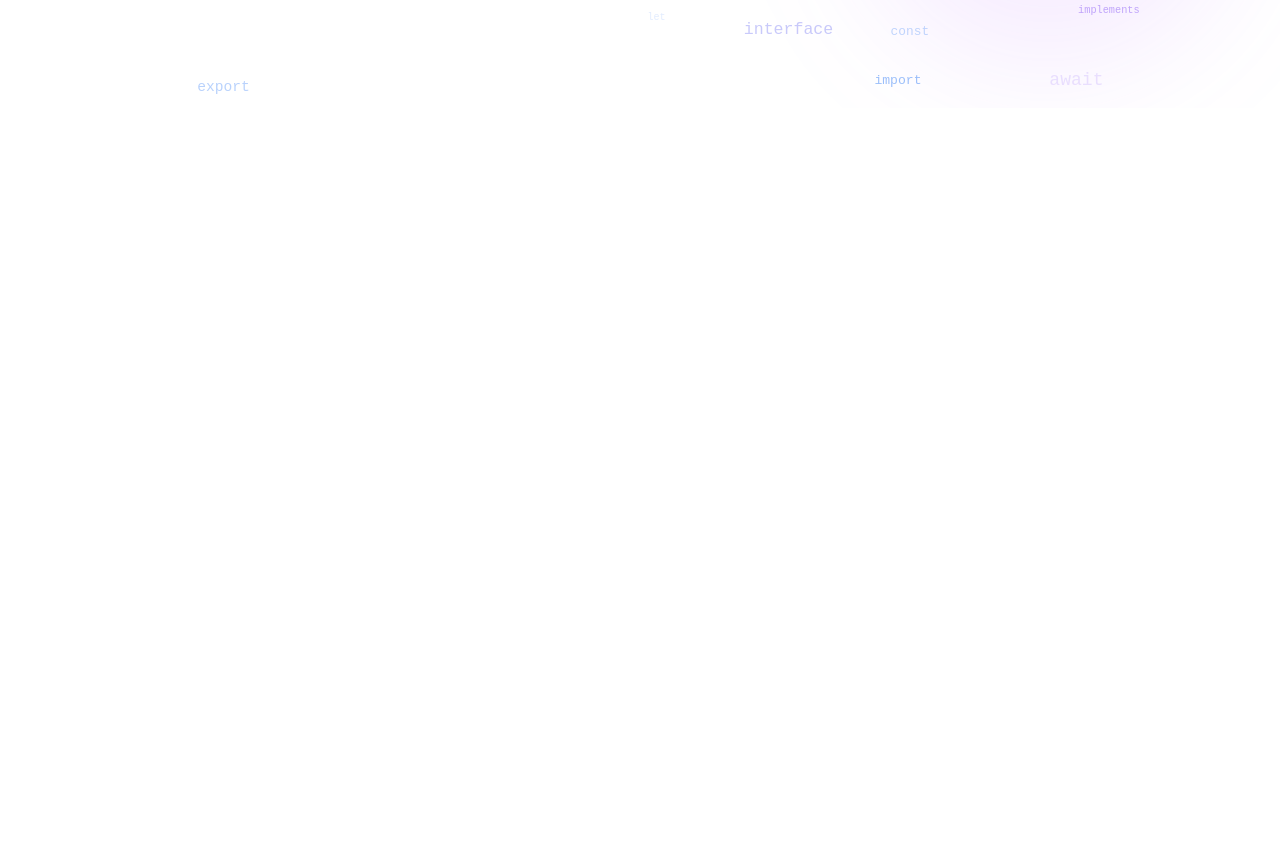
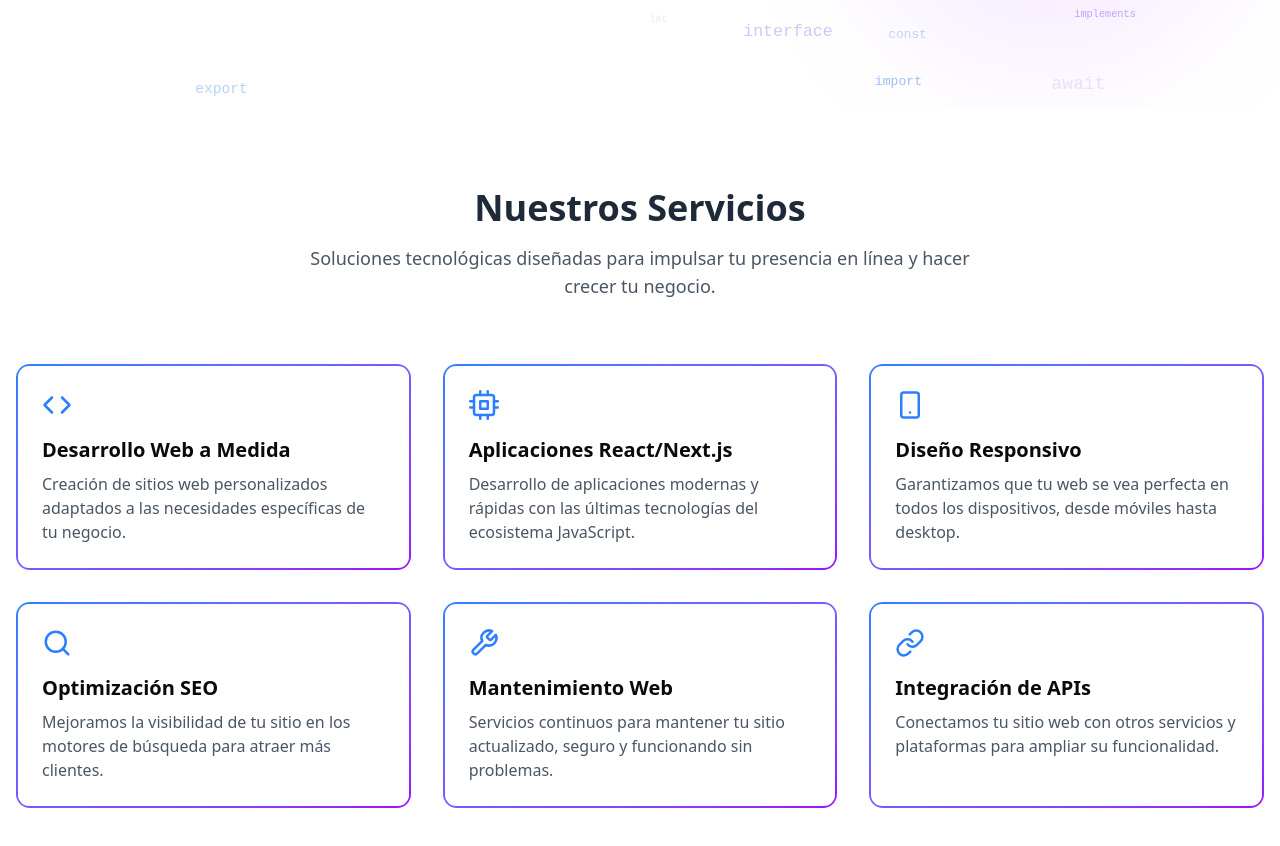
Before and after one commit to devbenja/freekcode, a Next.js app: page / in a window 1280 px wide. Shown: the part 692-1538 px from the top of the page. Before the commit the page ends 800 px from the top, so only its background shows below. Built offline with nearby package versions, Linux system fonts and the light colour scheme.

Commit message:
feat: add services component

```diff
--- a/app/page.tsx
+++ b/app/page.tsx
@@ -1,4 +1,5 @@
 import Navbar from "@/components/NavBar";
+import Servicios from "@/components/Servicios";
 import { Hero } from "@/components/Hero"
 
 export default function Home() {
@@ -6,6 +7,7 @@ export default function Home() {
 		<div className="">
 			<Navbar/>
 			<Hero/>
+			<Servicios/>
 		</div>
 	);
 }
--- /dev/null
+++ b/components/Servicios.tsx
@@ -0,0 +1,91 @@
+'use client';
+import { FiCode, FiCpu, FiSmartphone, FiSearch, FiTool, FiLink } from 'react-icons/fi';
+import { motion } from 'framer-motion';
+
+const ServicesSection = () => {
+  const services = [
+    {
+      title: "Desarrollo Web a Medida",
+      description: "Creación de sitios web personalizados adaptados a las necesidades específicas de tu negocio.",
+      icon: <FiCode className="text-3xl" />
+    },
+    {
+      title: "Aplicaciones React/Next.js",
+      description: "Desarrollo de aplicaciones modernas y rápidas con las últimas tecnologías del ecosistema JavaScript.",
+      icon: <FiCpu className="text-3xl" />
+    },
+    {
+      title: "Diseño Responsivo",
+      description: "Garantizamos que tu web se vea perfecta en todos los dispositivos, desde móviles hasta desktop.",
+      icon: <FiSmartphone className="text-3xl" />
+    },
+    {
+      title: "Optimización SEO",
+      description: "Mejoramos la visibilidad de tu sitio en los motores de búsqueda para atraer más clientes.",
+      icon: <FiSearch className="text-3xl" />
+    },
+    {
+      title: "Mantenimiento Web",
+      description: "Servicios continuos para mantener tu sitio actualizado, seguro y funcionando sin problemas.",
+      icon: <FiTool className="text-3xl" />
+    },
+    {
+      title: "Integración de APIs",
+      description: "Conectamos tu sitio web con otros servicios y plataformas para ampliar su funcionalidad.",
+      icon: <FiLink className="text-3xl" />
+    }
+  ];
+
+  return (
+    <section id="servicios" className="py-20 ">
+      <div className="container mx-auto px-4">
+        <div className="text-center mb-16">
+          <motion.h2
+            initial={{ opacity: 0, y: 20 }}
+            whileInView={{ opacity: 1, y: 0 }}
+            viewport={{ once: true }}
+            transition={{ duration: 0.6 }}
+            className="text-3xl md:text-4xl font-bold text-gray-800 dark:text-white mb-4"
+          >
+            Nuestros Servicios
+          </motion.h2>
+          <motion.p
+            initial={{ opacity: 0, y: 20 }}
+            whileInView={{ opacity: 1, y: 0 }}
+            viewport={{ once: true }}
+            transition={{ duration: 0.6, delay: 0.2 }}
+            className="text-lg text-gray-600 max-w-2xl mx-auto dark:text-gray-300"
+          >
+            Soluciones tecnológicas diseñadas para impulsar tu presencia en línea y hacer crecer tu negocio.
+          </motion.p>
+        </div>
+
+        <div className="grid grid-cols-1 md:grid-cols-2 lg:grid-cols-3 gap-8">
+          {services.map((service, index) => (
+            <motion.div
+              key={index}
+              initial={{ opacity: 0, y: 30 }}
+              whileInView={{ opacity: 1, y: 0 }}
+              viewport={{ once: true, margin: "-50px" }}
+              transition={{ duration: 0.5, delay: index * 0.1 }}
+              whileHover={{ y: -5 }}
+              className="p-0.5 bg-gradient-to-br from-blue-500 to-purple-600 rounded-xl"
+            >
+              <div className="bg-white dark:bg-gray-800 p-6 rounded-[11px] h-full">
+              <div className="text-blue-500 dark:text-blue-400 mb-4">
+                {service.icon}
+              </div>
+              <h3 className="text-xl font-bold mb-2">{service.title}</h3>
+              <p className="text-gray-600 dark:text-gray-300">
+                {service.description}
+              </p>
+            </div>
+            </motion.div>
+          ))}
+        </div>
+      </div>
+    </section>
+  );
+};
+
+export default ServicesSection;
--- a/package.json
+++ b/package.json
@@ -17,6 +17,7 @@
     "next": "15.2.4",
     "react": "^19.0.0",
     "react-dom": "^19.0.0",
+    "react-icons": "^5.5.0",
     "tailwind-merge": "^3.2.0",
     "tailwindcss-animate": "^1.0.7",
     "tw-animate-css": "^1.2.5"
```
Also changed, not shown: 1 other file (tests, documents, lock files or other folders).
